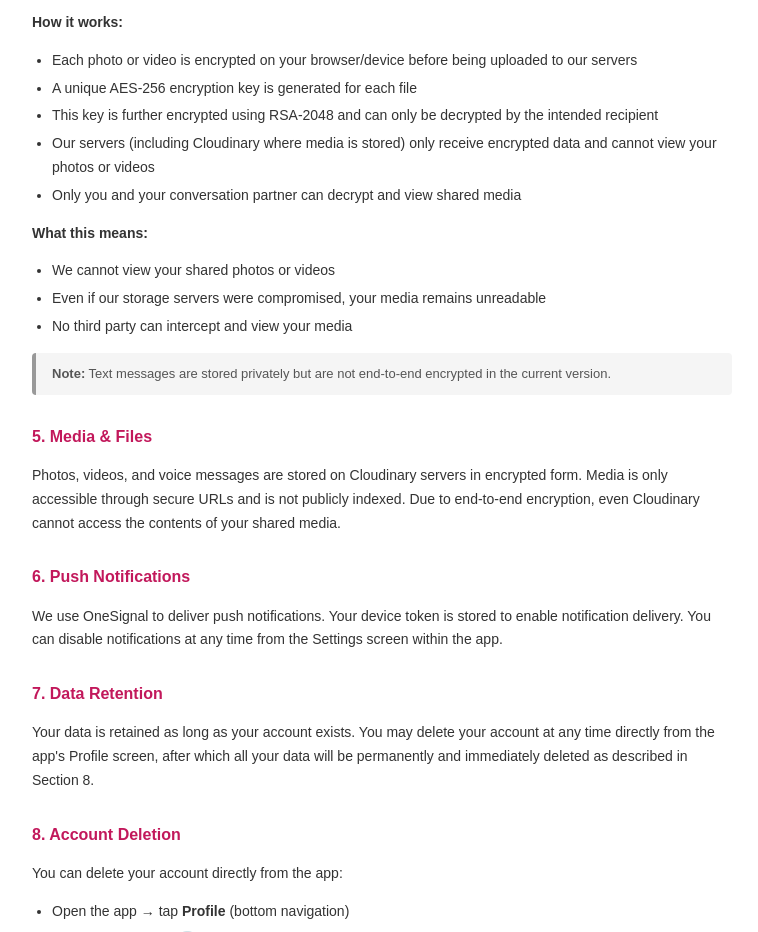
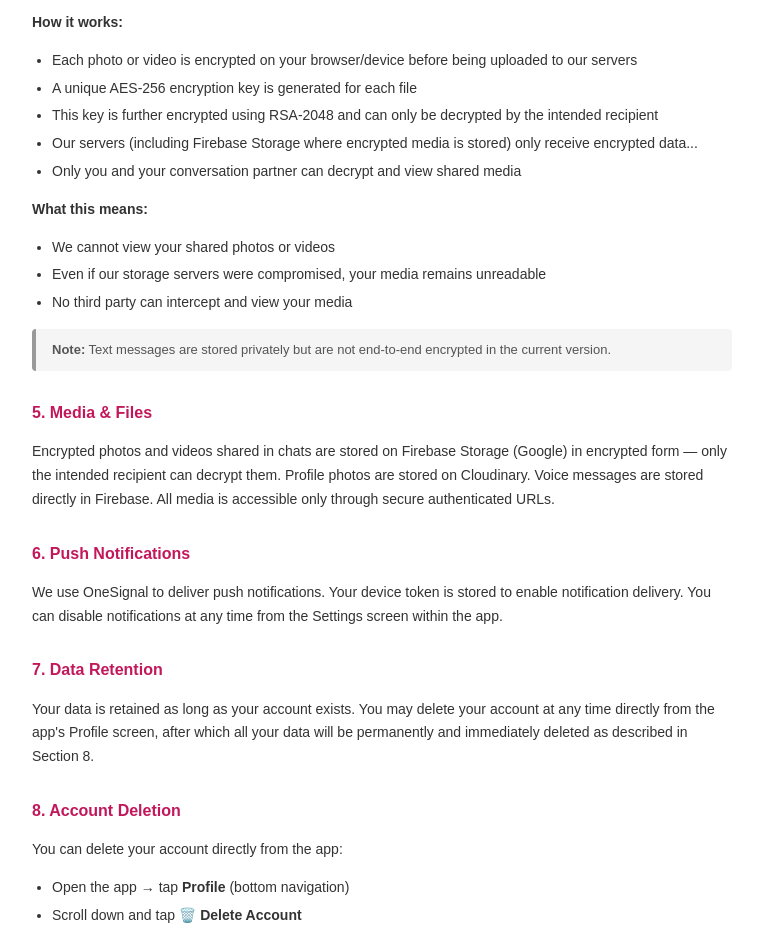
Before and after one commit to supportgetroof-cmyk/entirenity-privacy, a plain HTML site: page index.html in a window 1280 px wide. Shown: the part 940-1872 px from the top of the page, without its empty margins (258-1016 px from the left). Drawn offline with Linux system fonts and the light colour scheme.

Commit message:
Update index.html

```diff
--- a/index.html
+++ b/index.html
@@ -51,7 +51,7 @@
     <li>Each photo or video is encrypted on your browser/device before being uploaded to our servers</li>
     <li>A unique AES-256 encryption key is generated for each file</li>
     <li>This key is further encrypted using RSA-2048 and can only be decrypted by the intended recipient</li>
-    <li>Our servers (including Cloudinary where media is stored) only receive encrypted data and cannot view your photos or videos</li>
+  <li>Our servers (including Firebase Storage where encrypted media is stored) only receive encrypted data...</li>
     <li>Only you and your conversation partner can decrypt and view shared media</li>
   </ul>
   <p><strong>What this means:</strong></p>
@@ -65,7 +65,7 @@
   </div>
 
   <h2>5. Media & Files</h2>
-  <p>Photos, videos, and voice messages are stored on Cloudinary servers in encrypted form. Media is only accessible through secure URLs and is not publicly indexed. Due to end-to-end encryption, even Cloudinary cannot access the contents of your shared media.</p>
+<p>Encrypted photos and videos shared in chats are stored on Firebase Storage (Google) in encrypted form — only the intended recipient can decrypt them. Profile photos are stored on Cloudinary. Voice messages are stored directly in Firebase. All media is accessible only through secure authenticated URLs.</p>
 
   <h2>6. Push Notifications</h2>
   <p>We use OneSignal to deliver push notifications. Your device token is stored to enable notification delivery. You can disable notifications at any time from the Settings screen within the app.</p>
```
